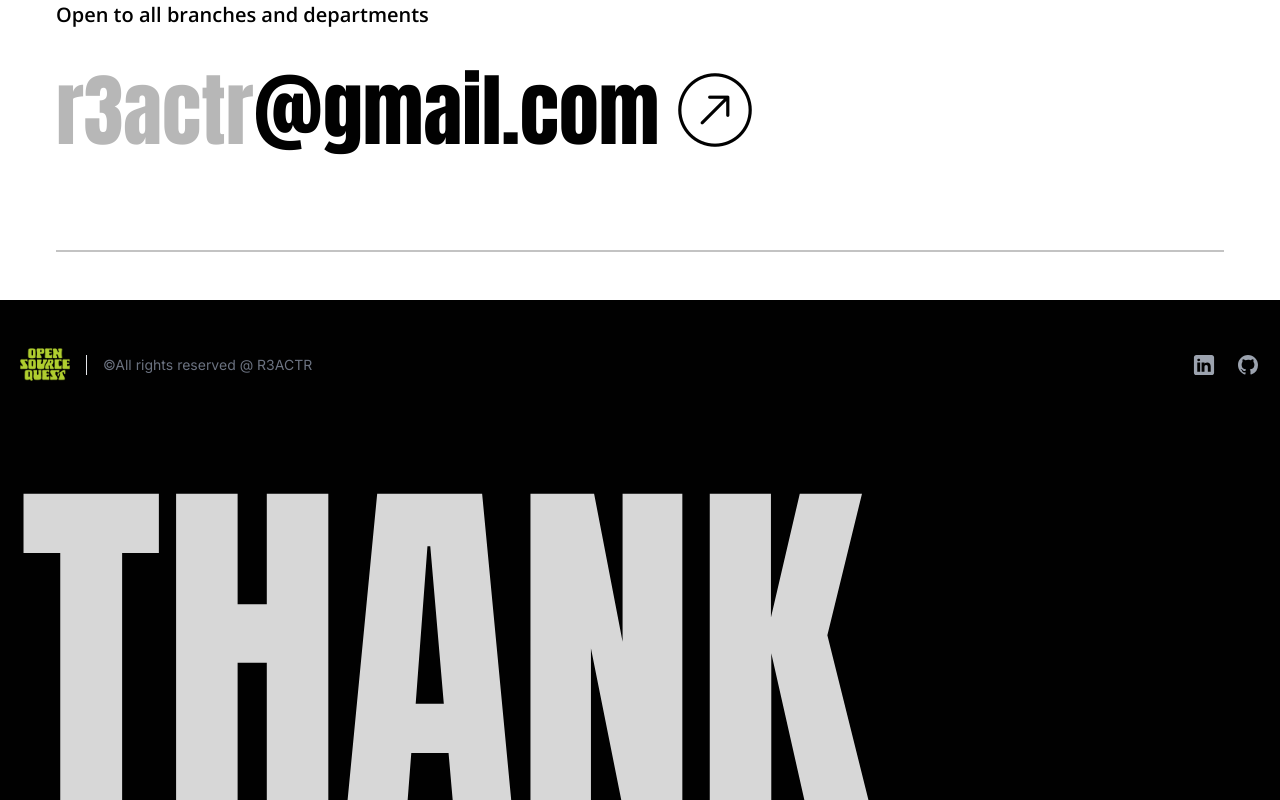
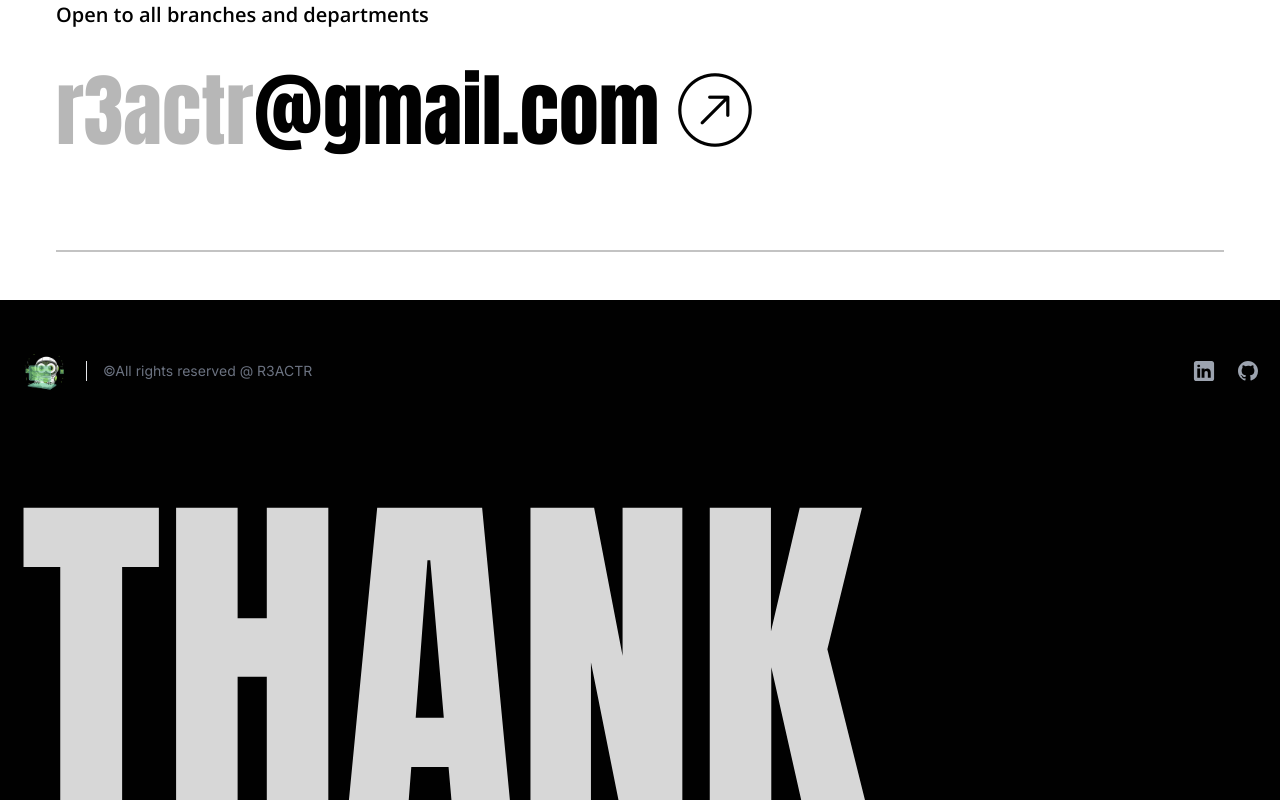
Before and after one commit to R3ACTR/OSQ, a Next.js app: page / in a window 1280 px wide. Shown: the part 3785-4585 px from the top of the page. Built offline with nearby package versions, Linux system fonts and the light colour scheme.

Commit message:
feat: Add new Footer component with copyright, social links, and logo.

```diff
--- a/components/footer/footer.jsx
+++ b/components/footer/footer.jsx
@@ -27,7 +27,7 @@ function Footer() {
       className="footer bg-black flex flex-col justify-start items-center pt-12 px-5 h-[500px] overflow-hidden"
     >
       <div className="container flex flex-col items-center sm:flex-row md:mb-0 mb-16">
-        <Image src="/curves.png" alt="logo" width={50} height={50} />
+        <Image src="/PENLAP.png" alt="logo" width={50} height={50} />
         <p className="mt-4 text-sm text-gray-500 sm:ml-4 sm:pl-4 sm:border-l sm:border-gray-200 sm:mt-0">
           &copy;All rights reserved @ R3ACTR
         </p>
```
Also changed, not shown: public/PENLAP.png (added).
